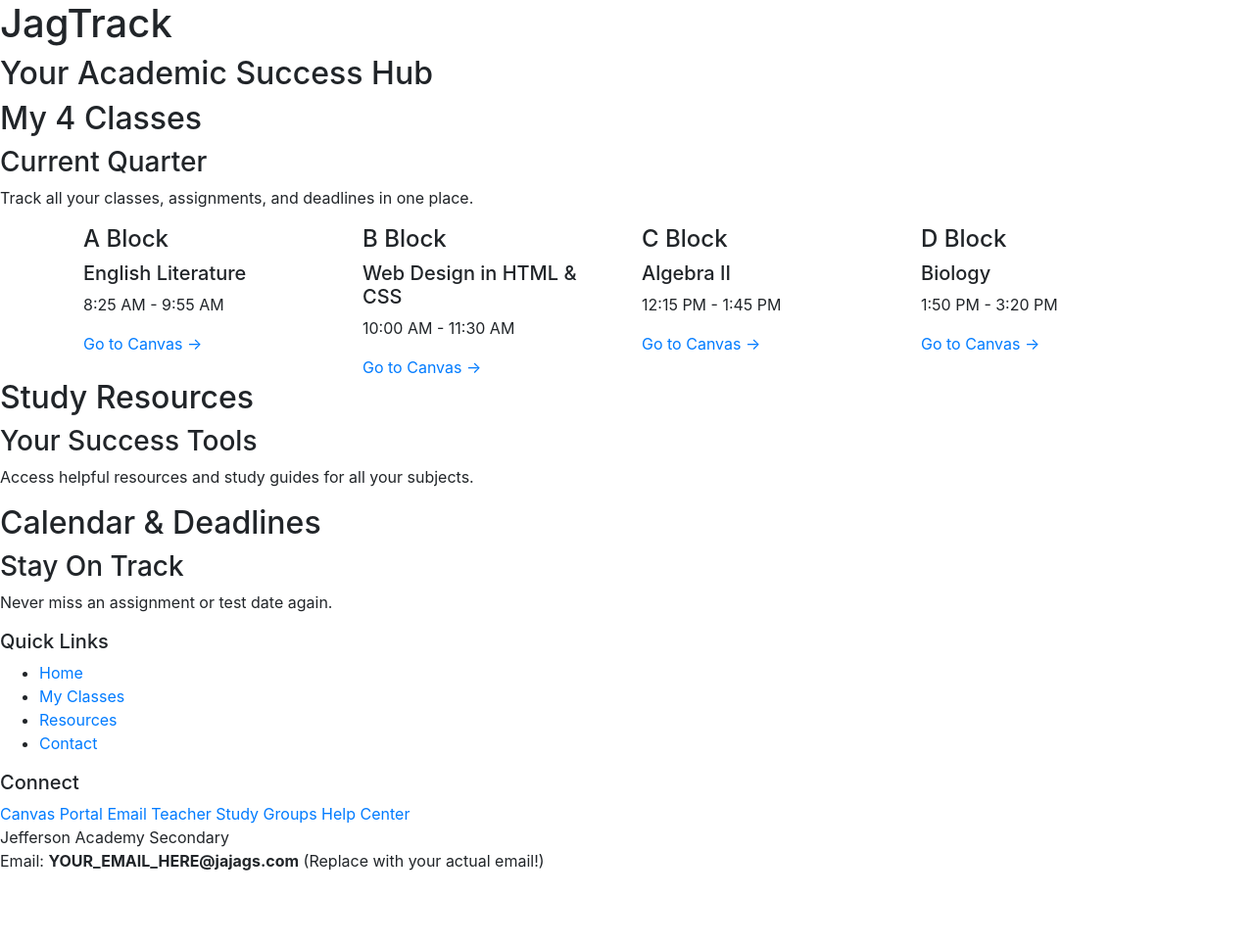
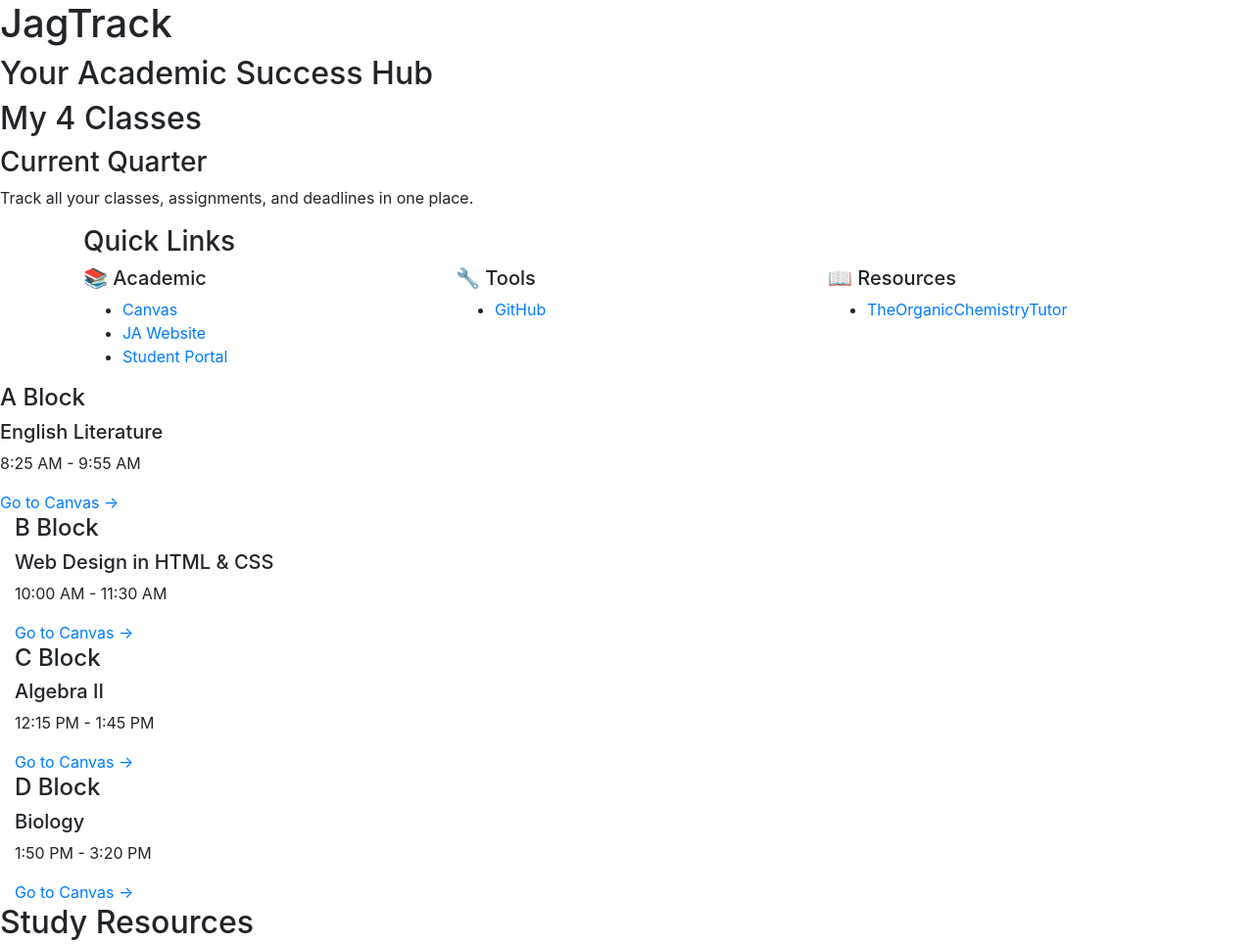
Before and after one commit to cheyennegaller-cmyk/Capstoneprj, a website: page index.html in a window 1280 px wide. Shown: the top 965 px of the page at 98% size. Before the commit the page ends 891 px from the top, so only its background shows below. Drawn offline with nearby package versions, Linux system fonts and the light colour scheme.

Commit message:
Checkpoint 2: Bootstrap Grid System and Quick Links complete

```diff
--- a/index.html
+++ b/index.html
@@ -21,8 +21,30 @@
  <p>Track all your classes, assignments, and deadlines in one place.</p>
  </div>
 <div class="container">
+ <h3>Quick Links</h3>
  <div class="row">
- <div class="col-12 col-md-6 col-lg-3">
+ <div class="col-12 col-md-4">
+ <h5>📚 Academic</h5>
+ <ul>
+ <li><a href="https://jajags.instructure.com" target="_blank">Canvas</a></li>
+ <li><a href="https://secondary.jajags.com" target="_blank">JA Website</a></li>
+ <li><a href="#">Student Portal</a></li>
+ </ul>
+ </div>
+ <div class="col-12 col-md-4">
+ <h5>🔧 Tools</h5>
+ <ul>
+ <li><a href="https://github.com" target="_blank">GitHub</a></li>
+ </ul>
+ </div>
+ <div class="col-12 col-md-4">
+ <h5>📖 Resources</h5>
+ <ul>
+ <li><a href="https://www.youtube.com/@TheOrganicChemistryTutor" target="_blank">TheOrganicChemistryTutor</a></li>
+ </ul>
+ </div>
+ </div>
+ </div>
  <h4>A Block</h4>
  <h5>English Literature</h5>
  <p>8:25 AM - 9:55 AM</p>
```
